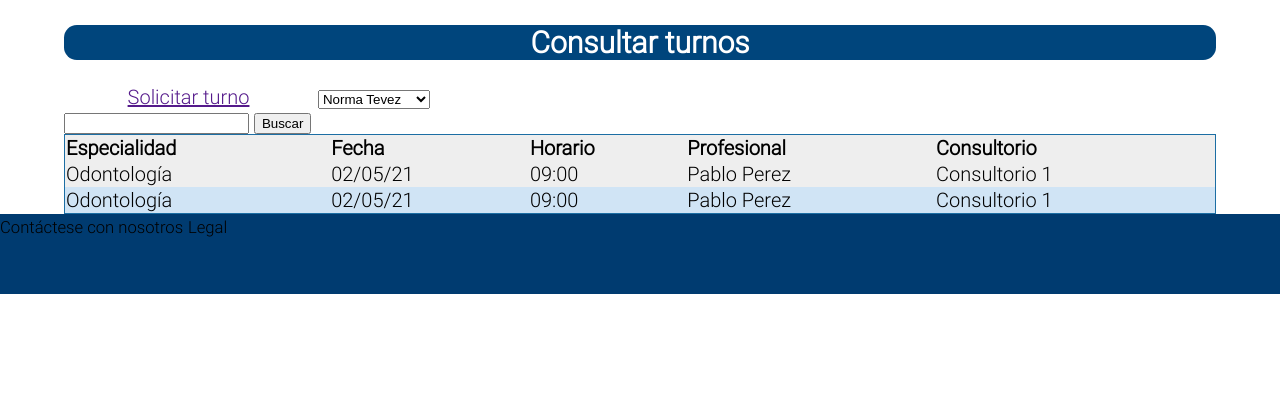
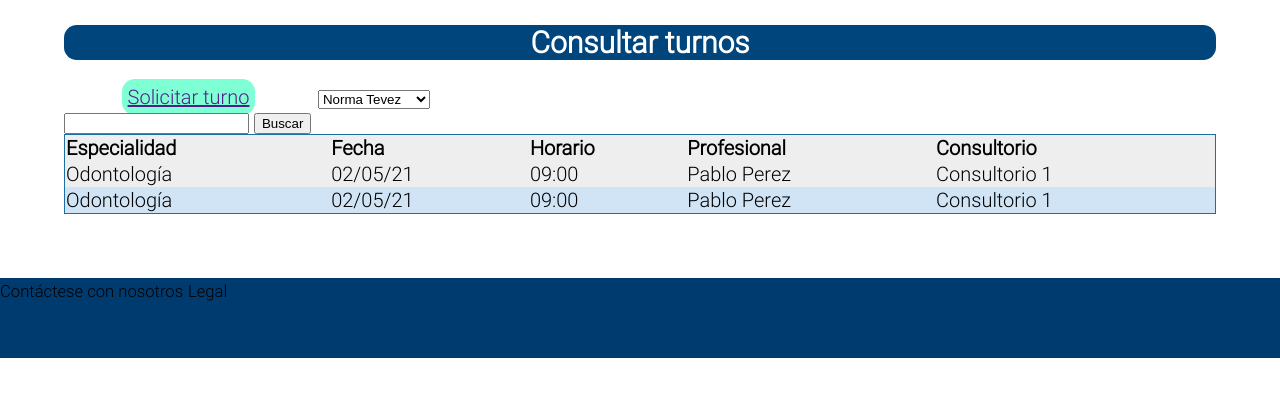
Before and after one commit to NicLarUniversidad/PAW_TP_Obligatorio, a PHP site: template Views/listaTurnos.html in a window 1280 px wide. Shown: the part 240-637 px from the top of the page. Run offline with PHP 8.4, Linux system fonts and the light colour scheme; the template is opened without the code that fills it, so the values that code supplies are empty.

Commit message:
Ajustes en el estilo de home y listado de turnos

```diff
--- a/resources/css/listadoturnos.css
+++ b/resources/css/listadoturnos.css
@@ -4,7 +4,7 @@ main>section {
     background-clip: content-box;
     /*box-shadow: inset 0 0 0 5vw white;*/
 
-    padding: 0 5vw 0 5vw;
+    padding: 0 5vw 5vw 5vw;
     /*border-radius: 10vw;*/
     position: relative;
 }
@@ -39,7 +39,6 @@ main>section>section>h3 {
     padding: 1vw;
     margin: 0;
 }
-
 main>section>section>ul>li {
     display: inline;
 }
@@ -101,7 +100,7 @@ main>section>a {
     margin-top: 25%;
     border-color: #00ADD8;
     border-style: dashed;
-    background-color: #ffffff;
+    text-align: center;
 }
 .turnos {
     background: #00457C;
```
Also changed, not shown: resources/css/home.css (+7 -6 lines).
